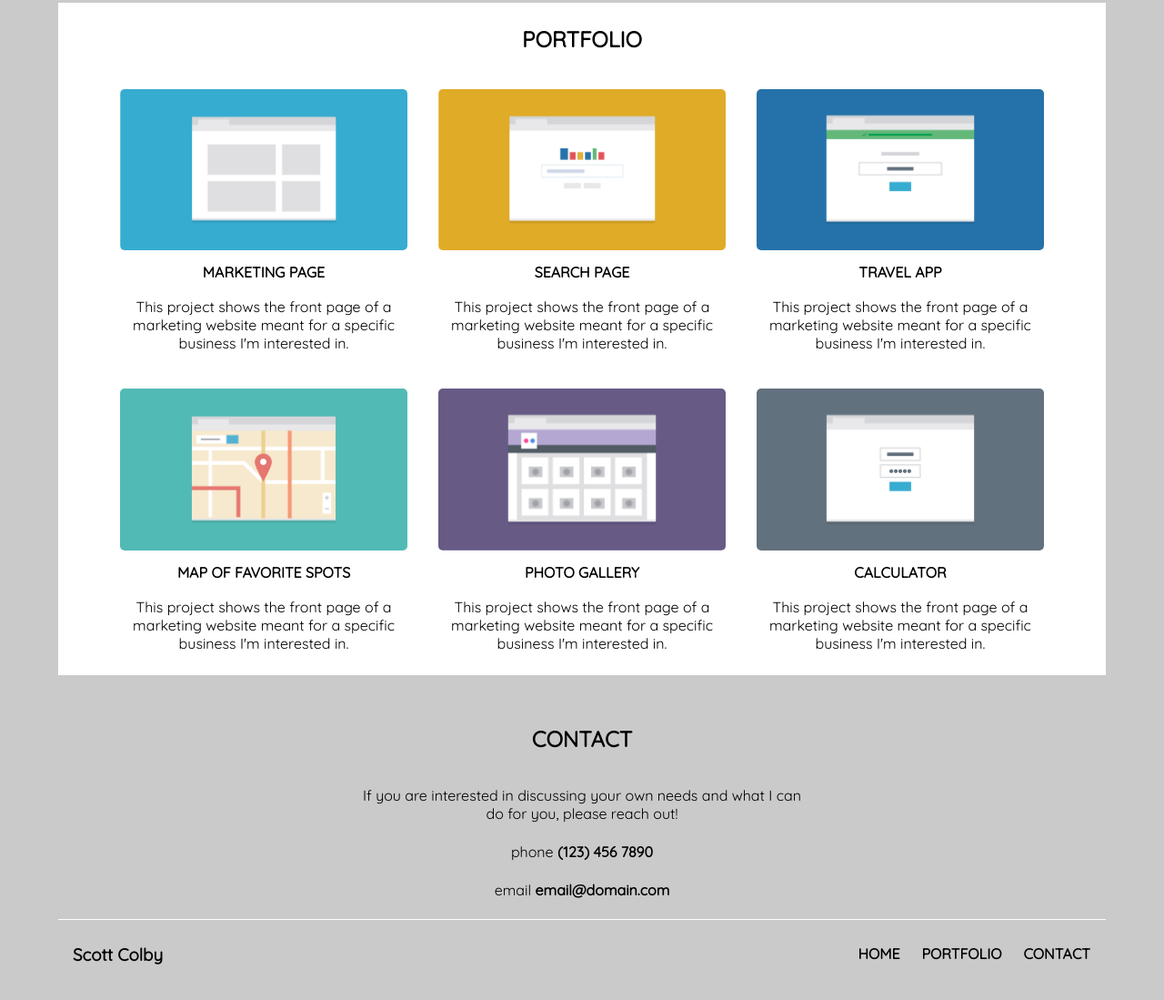
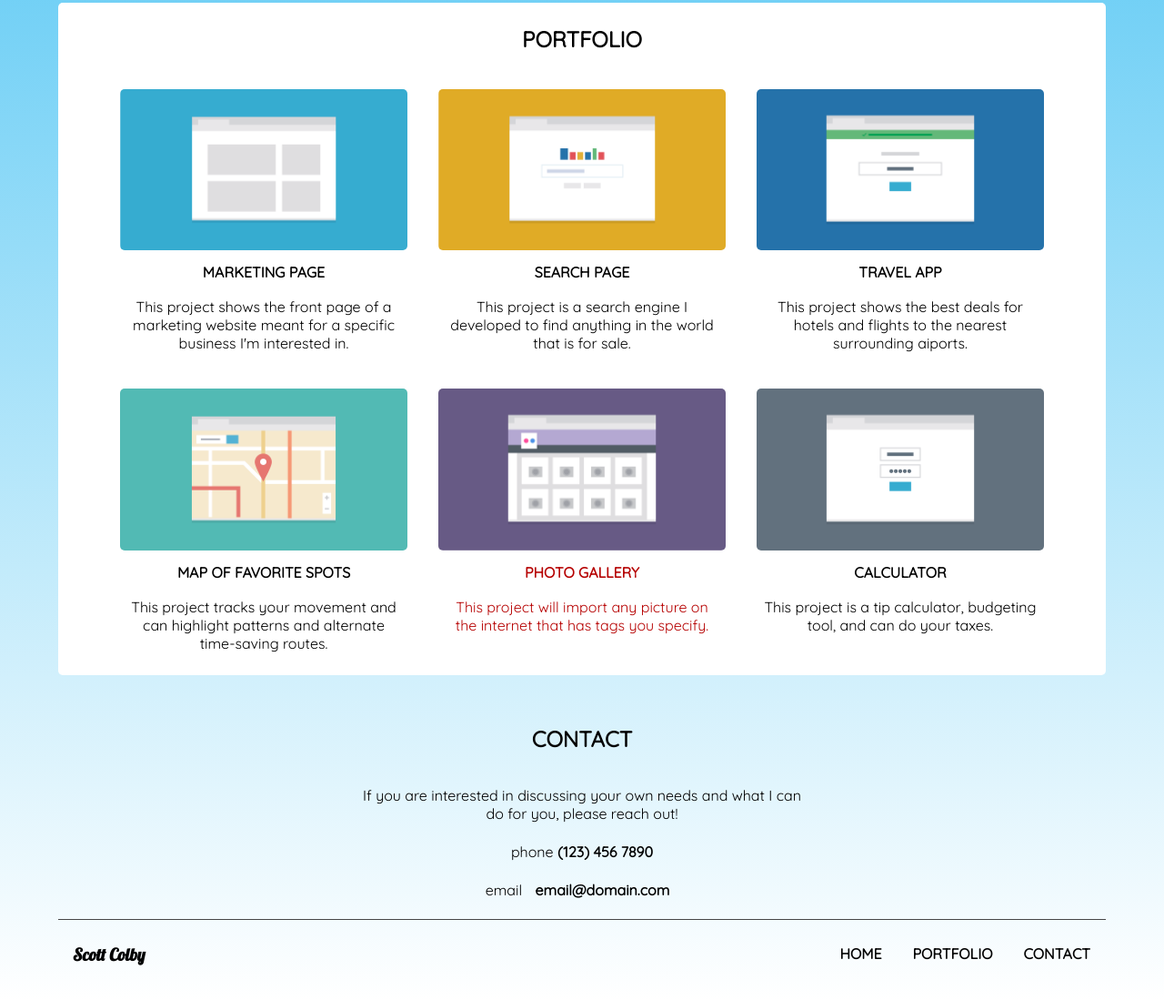
Before and after one commit to scolby13/Unit-2-Project, a plain HTML site: page index.html in a window 1280 px wide. Shown: the part 323-1422 px from the top of the page at 91% size. Drawn offline with Linux system fonts and the light colour scheme.

Commit message:
exceeds edits

```diff
--- a/css/styles.css
+++ b/css/styles.css
@@ -13,9 +13,9 @@ body {
     font-family: 'Quicksand', sans-serif;
     text-align: center;
     margin: 0 auto;
+    background: linear-gradient( rgb(74, 195, 243), #fff);
 
 }
-
 
 img {
     width: 100%;
@@ -30,13 +30,13 @@ p {
 
 a {
     color: black;
+    padding: 10px;
 }
 
 /* Header Styles */
 
 header {
     top: 0;
-    background: rgb(202, 202, 202);
     margin: auto;
     padding: 20px;
 }
@@ -50,14 +50,19 @@ header {
     border-radius: 5px;
 }
 
-
+a:hover,
+li:hover {
+    background: yellow;
+    border-radius: 5px;
+    transition: .5s;
+}
 
 /* Class Styles */
 
 .name {
     margin: 0;
     padding: 10px;
-    background: rgb(202, 202, 202);
+    font-family: 'Lobster', cursive;
 }
 
 .main-content {
@@ -77,7 +82,6 @@ header {
 }
 
 .intro {
-    background: rgb(202, 202, 202);
     padding-bottom: 20px;
 }
 
@@ -100,12 +104,15 @@ header {
     font-size: 1em;
 }
 
+.standout {
+    color: rgb(182, 0, 0);
+}
+
 .portfolio li {
     padding: 15px;
 }
 
 .contact {
-    background: rgb(202, 202, 202);
     padding-top: 20px;
     padding-bottom: 10px;
 }
@@ -114,7 +121,6 @@ header {
 /* Footer Styles */
 
 footer {
-    background: rgb(202, 202, 202);
 }
 footer h3 {
     float: left;
@@ -124,8 +130,7 @@ footer h3 {
 footer a {
     float: right;
     margin: 7px;
-    padding-right: 10px;
-    padding-top: 10px;
+    padding: 10px;
     text-transform: uppercase;
     color: black;
 }
@@ -133,7 +138,11 @@ footer a {
 .footer {
     width: 90%;
     margin: 0 auto;
-    border-top: 1px solid #fff;
+    border-top: 1px solid rgb(70, 70, 70);
+}
+
+.footer li  {
+    padding: 10px;
 }
 
 .footer-large {
@@ -212,7 +221,7 @@ footer a {
 
     body {
         max-width: 1400px;
-        background: rgb(202, 202, 202)
+        /* background: rgb(202, 202, 202) */
     }
 
     .name {
@@ -235,6 +244,7 @@ footer a {
         max-width: 1200px;;
         width: 90%;
         background: white;
+        border-radius: 5px;
     }
 
     .categories {
--- a/index.html
+++ b/index.html
@@ -7,6 +7,7 @@
     <meta name="viewport" content="width=device-width, initial-scale=1">
     <link rel="stylesheet" type="text/css" media="screen" href="css/styles.css">
     <link href="https://fonts.googleapis.com/css?family=Quicksand" rel="stylesheet">
+    <link href="https://fonts.googleapis.com/css?family=Lobster" rel="stylesheet">
 </head>
 <body>
     <header class="clearfix">
@@ -26,11 +27,11 @@
             <h2 class="section-heading">Portfolio</h2>
             <ul>
                 <li class="categories"><img src="images/portfolio-1.png" alt="portfolio-1"><p class="projects">Marketing Page</p><p>This project shows the front page of a marketing website meant for a specific business I'm interested in.</p></li>
-                <li class="categories"><img src="images/portfolio-2.png" alt="portfolio-2"><p class="projects">Search Page</p><p>This project shows the front page of a marketing website meant for a specific business I'm interested in.</p></li>
-                <li class="categories"><img src="images/portfolio-3.png" alt="portfolio-3"><p class="projects">Travel App</p><p>This project shows the front page of a marketing website meant for a specific business I'm interested in.</p></li>
-                <li class="categories"><img src="images/portfolio-4.png" alt="portfolio-4"><p class="projects">Map of Favorite Spots</p><p>This project shows the front page of a marketing website meant for a specific business I'm interested in.</p></li>
-                <li class="categories"><img src="images/portfolio-5.png" alt="portfolio-5"><p class="projects">Photo Gallery</p><p>This project shows the front page of a marketing website meant for a specific business I'm interested in.</p></li>
-                <li class="categories"><img src="images/portfolio-6.png" alt="portfolio-6"><p class="projects">Calculator</p><p>This project shows the front page of a marketing website meant for a specific business I'm interested in.</p></li>
+                <li class="categories"><img src="images/portfolio-2.png" alt="portfolio-2"><p class="projects">Search Page</p><p>This project is a search engine I developed to find anything in the world that is for sale.</p></li>
+                <li class="categories"><img src="images/portfolio-3.png" alt="portfolio-3"><p class="projects">Travel App</p><p>This project shows the best deals for hotels and flights to the nearest surrounding aiports.</p></li>
+                <li class="categories"><img src="images/portfolio-4.png" alt="portfolio-4"><p class="projects">Map of Favorite Spots</p><p>This project tracks your movement and can highlight patterns and alternate time-saving routes.</p></li>
+                <li class="categories"><img src="images/portfolio-5.png" alt="portfolio-5"><p class="projects standout">Photo Gallery</p><p class="standout">This project will import any picture on the internet that has tags you specify.</p></li>
+                <li class="categories"><img src="images/portfolio-6.png" alt="portfolio-6"><p class="projects">Calculator</p><p>This project is a tip calculator, budgeting tool, and can do your taxes.</p></li>
             </ul>
         </section>
         <section class="contact">
```
